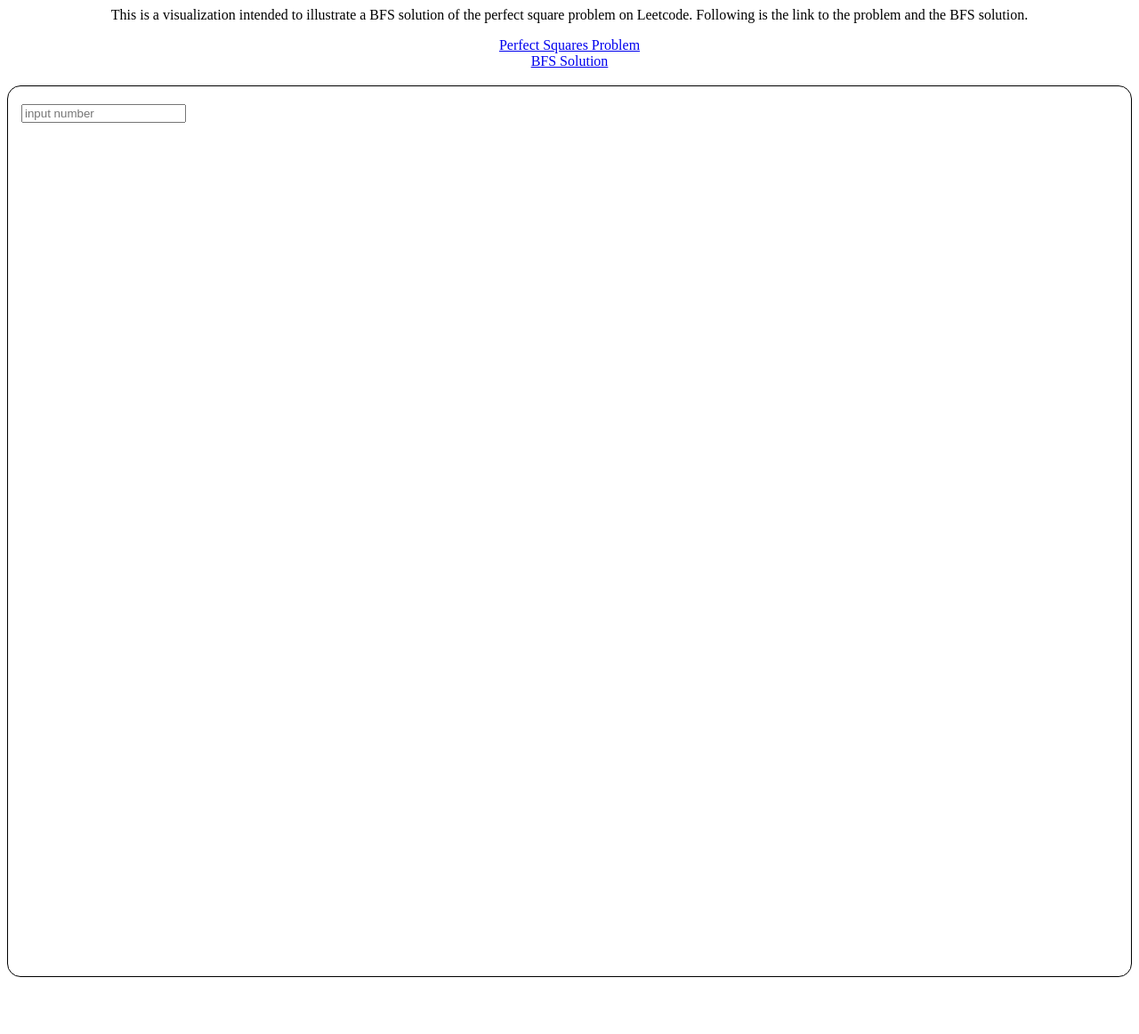
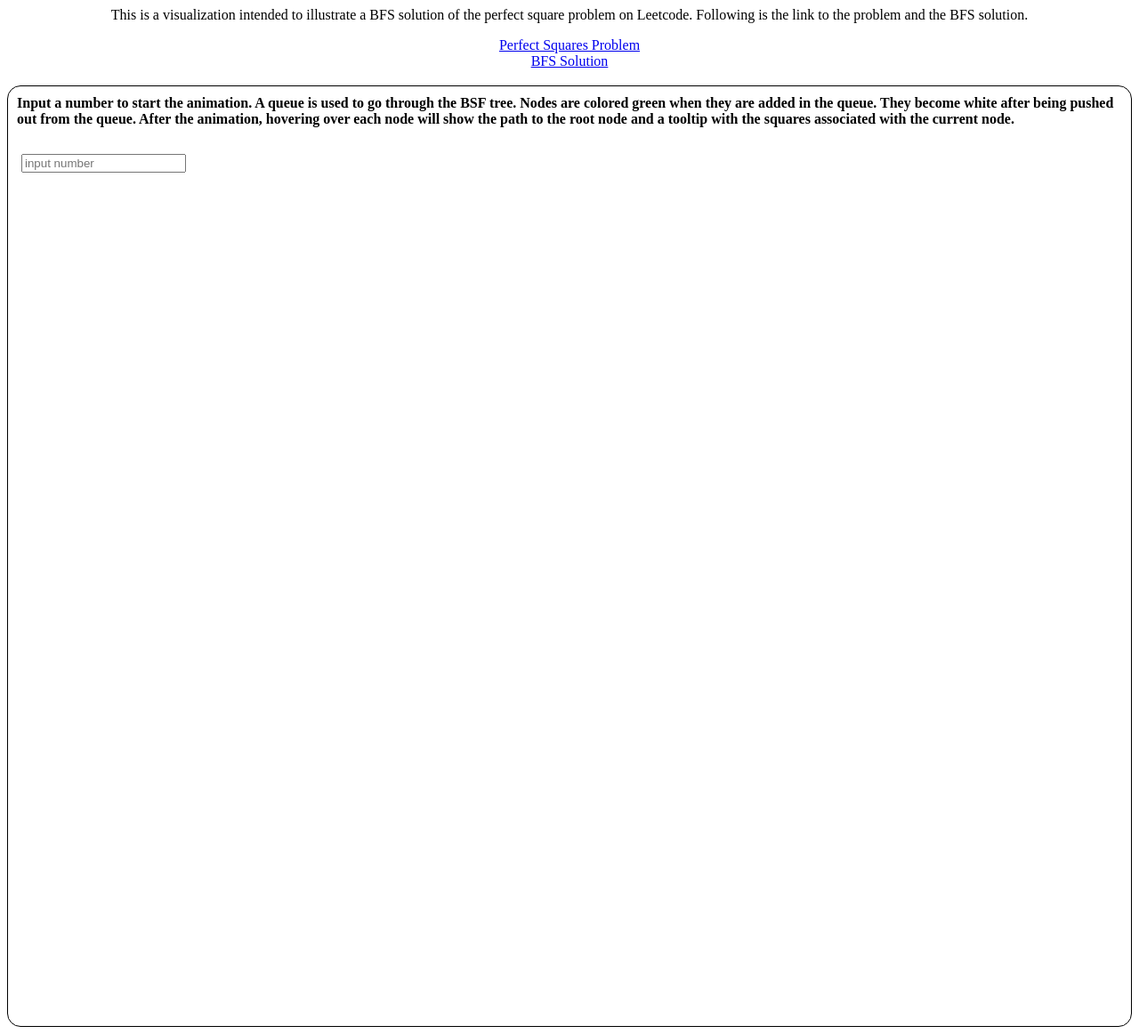
Before and after one commit to snie2012/vis-collection, a Django app: template snie_collection/apps/visualizing_leetcode/templates/visualizing_leetcode/perfect_squares.html in a window 1280 px wide. Shown: the whole page at 89% size. Before the commit the page ends 1098 px from the top, so only its background shows below. Run offline with Django 3.2, Linux system fonts and the light colour scheme; the template is opened without the code that fills it, so the values that code supplies are empty.

Commit message:
add comments

```diff
--- a/snie_collection/apps/visualizing_leetcode/static/visualizing_leetcode/perfect_square/css/main.css
+++ b/snie_collection/apps/visualizing_leetcode/static/visualizing_leetcode/perfect_square/css/main.css
@@ -40,3 +40,10 @@ body {
     box-shadow: 4px 4px 10px rgba(0, 0, 0, 0.4);
     pointer-events: none;
 }
+
+
+#comment
+{
+    margin: 10px;
+    font-weight: bold;
+}
--- a/snie_collection/apps/visualizing_leetcode/templates/visualizing_leetcode/perfect_squares.html
+++ b/snie_collection/apps/visualizing_leetcode/templates/visualizing_leetcode/perfect_squares.html
@@ -14,6 +14,7 @@
     <br>
 
     <div id="vis">
+        <p id='comment'>Input a number to start the animation. A queue is used to go through the BSF tree. Nodes are colored green when they are added in the queue. They become white after being pushed out from the queue. After the animation, hovering over each node will show the path to the root node and a tooltip with the squares associated with the current node.</p>
         <input id='inputValue' type="text" placeholder="input number" onchange="start(this.value)">
         <svg id='svg'></svg>
     </div>
```
